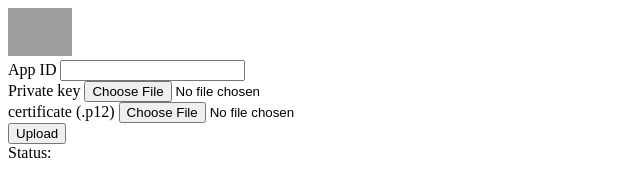
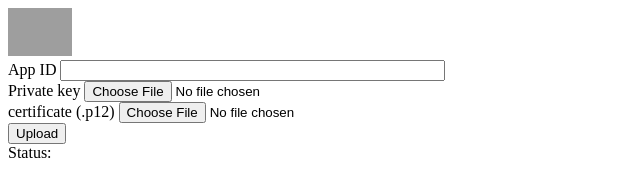
Before and after one commit to nexmo-community/ios-push-uploader, a website: page views/index.html in a window 1280 px wide. Shown: the whole page, without its empty margins (0-640 px from the left). Drawn offline with Linux system fonts and the light colour scheme; grey boxes are pictures that could not be loaded.

Commit message:
Upd app id field width

```diff
--- a/views/index.html
+++ b/views/index.html
@@ -17,7 +17,7 @@
   <form>
     <label>
       App ID
-      <input name="appid" type="text" required />
+      <input name="appid" type="text" required size="45" />
     </label>
     <br />
     <label>
```
